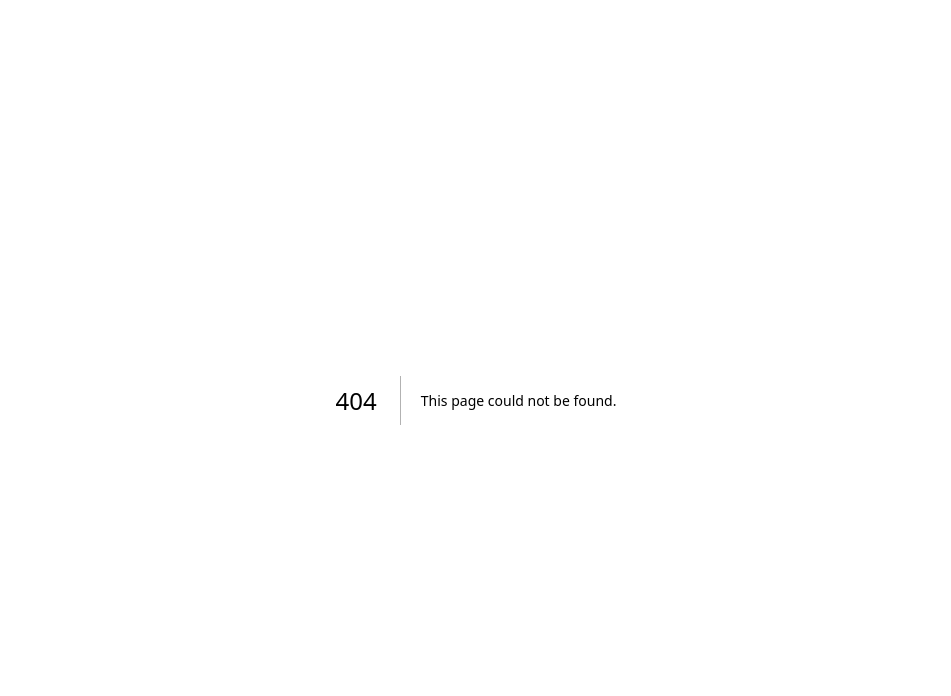
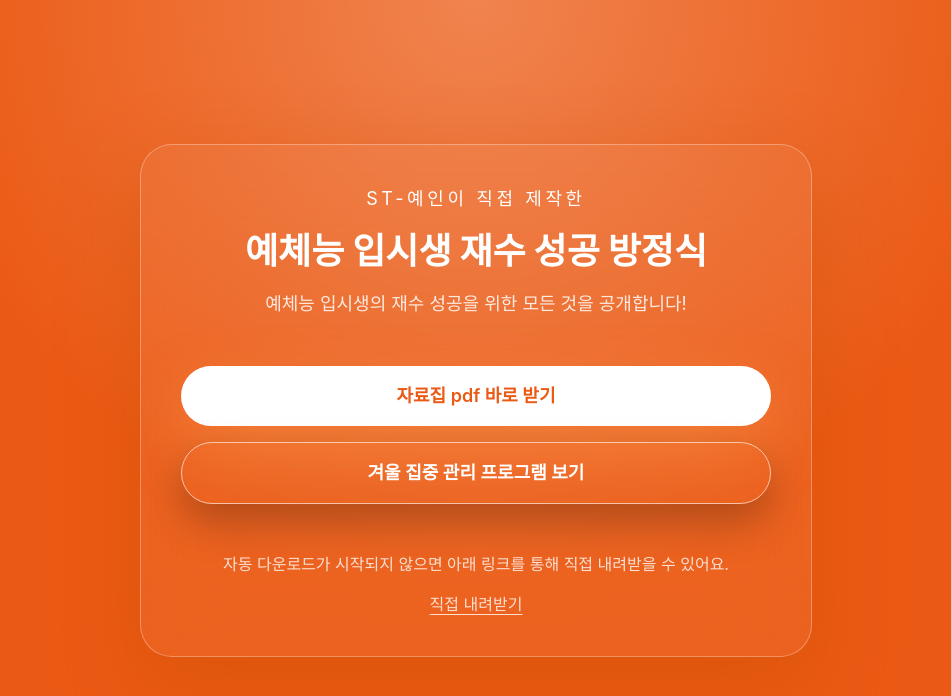
Before and after one commit to ghun00/st-yein, a Next.js app: page /retrySuccessDownload in a window 1280 px wide. Before the commit this address had no page. Shown: the top 696 px of the page, without its empty margins (164-1115 px from the left). Built offline with nearby package versions, Linux system fonts and the light colour scheme; a web font is replaced by a local one.

Commit message:
재수성공방정식 다운로드 페이지 추가

```diff
--- /dev/null
+++ b/app/retrySuccessDownload/page.js
@@ -0,0 +1,15 @@
+import DownloadPage from '../../components/DownloadPage'
+
+export default function RetrySuccessDownloadPage() {
+  return (
+    <DownloadPage
+      subtitle="ST-예인이 직접 제작한"
+      title="예체능 입시생 재수 성공 방정식"
+      description="예체능 입시생의 재수 성공을 위한 모든 것을 공개합니다!"
+      downloadPath="/26success.pdf"
+      downloadButtonText="자료집 pdf 바로 받기"
+      secondaryButtonText="겨울 집중 관리 프로그램 보기"
+      secondaryButtonLink="/winter"
+    />
+  )
+}
```
Also changed, not shown: app/art2026Download/page.js (line endings or trailing spaces), components/DownloadPage.jsx (line endings or trailing spaces), components/NaverBanner.jsx (line endings or trailing spaces), 1 other file (tests, documents, lock files or other folders).
